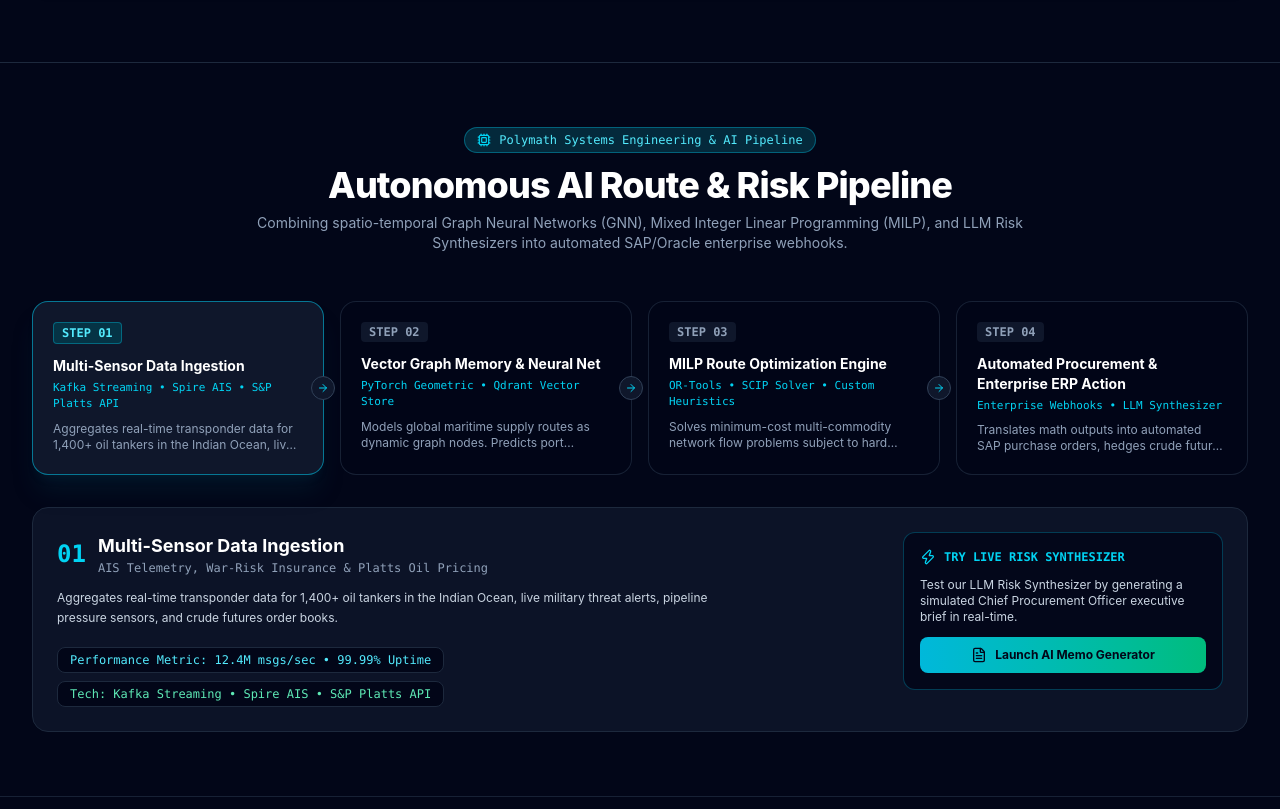
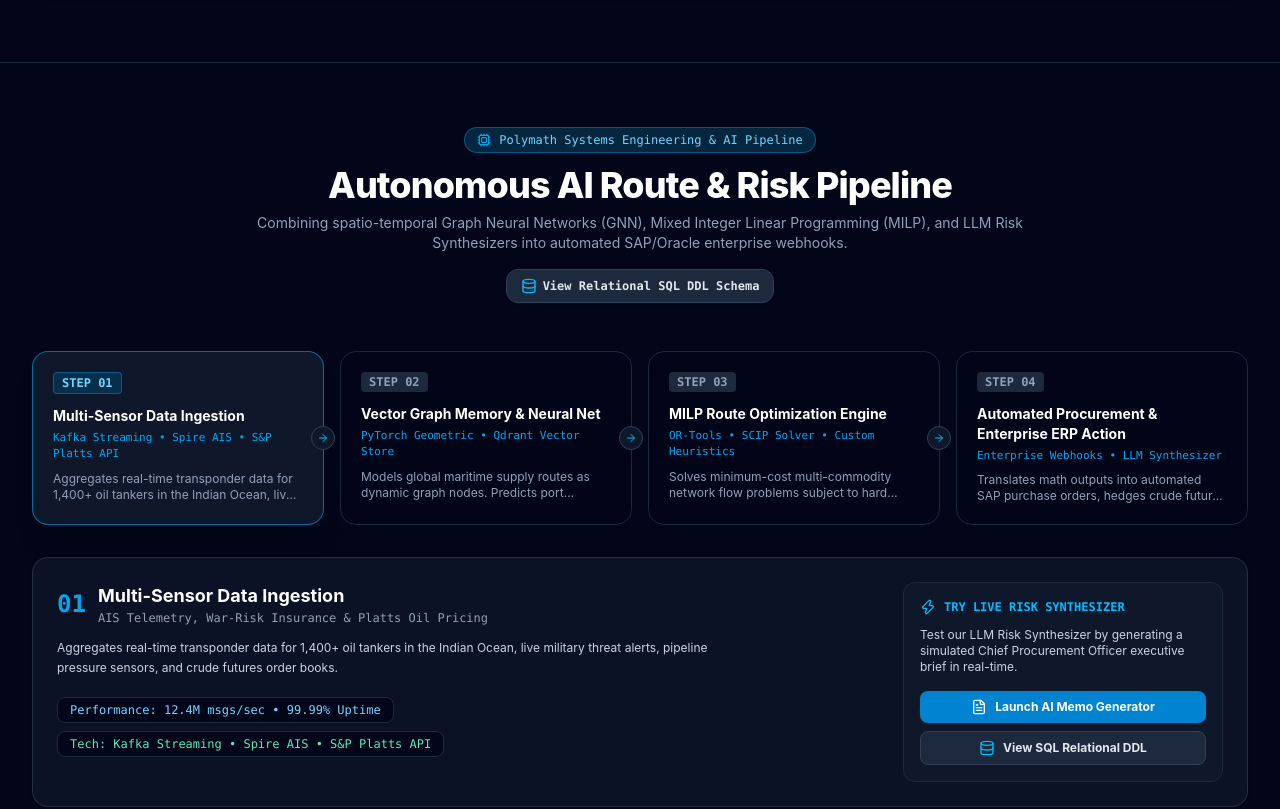
Before and after one commit to nagprathikmg01/HORMIZ_ALT_AI, a React (Vite) app: page / in a window 1280 px wide. Shown: the part 7720-8529 px from the top of the page. Built offline with nearby package versions, Linux system fonts and the light colour scheme; no server answers.

Commit message:
Integrate DatabaseSchemaModal with SQL DDL for chokepoint nodes, corridors, and ERP orders

```diff
--- a/src/App.jsx
+++ b/src/App.jsx
@@ -12,6 +12,7 @@ import RouteMap from './components/RouteMap';
 import AIAgentStudio from './components/AIAgentStudio';
 import ArchitectureDiagram from './components/ArchitectureDiagram';
 import AIGeneratorModal from './components/AIGeneratorModal';
+import DatabaseSchemaModal from './components/DatabaseSchemaModal';
 import GTMStrategy from './components/GTMStrategy';
 import VulnerabilitySection from './components/VulnerabilitySection';
 import VideoSection from './components/VideoSection';
@@ -23,6 +24,7 @@ export default function App() {
   const [theme, setTheme] = useState('dark');
   const [activeTab, setActiveTab] = useState('hero');
   const [isAIMemoOpen, setIsAIMemoOpen] = useState(false);
+  const [isDbSchemaOpen, setIsDbSchemaOpen] = useState(false);
 
   const toggleTheme = () => {
     setTheme(prev => prev === 'dark' ? 'light' : 'dark');
@@ -187,6 +189,8 @@ export default function App() {
         {/* Section 9: Systems & Architecture Layer (Polymath Engineering Breakdown) */}
         <ArchitectureDiagram
           onOpenAIMemo={() => setIsAIMemoOpen(true)}
+          onOpenDbSchema={() => setIsDbSchemaOpen(true)}
+          theme={theme}
         />
 
         {/* Section 10: Business Model & Go-To-Market (GTM) Strategy */}
@@ -211,6 +215,13 @@ export default function App() {
         metrics={metrics}
       />
 
+      {/* Database Relational Schema DDL Modal */}
+      <DatabaseSchemaModal
+        isOpen={isDbSchemaOpen}
+        onClose={() => setIsDbSchemaOpen(false)}
+        theme={theme}
+      />
+
     </div>
   );
 }
--- a/src/components/ArchitectureDiagram.jsx
+++ b/src/components/ArchitectureDiagram.jsx
@@ -12,30 +12,46 @@ import {
   ShieldCheck,
   Zap,
   Activity,
-  Code2
+  Code2,
+  Table
 } from 'lucide-react';
 import { ARCHITECTURE_NODES } from '../data/simulationData';
 
-export default function ArchitectureDiagram({ onOpenAIMemo }) {
+export default function ArchitectureDiagram({ onOpenAIMemo, onOpenDbSchema, theme = 'dark' }) {
   const [activeStep, setActiveStep] = useState(0);
+  const isDark = theme === 'dark';
 
   return (
-    <section id="architecture" className="py-16 bg-slate-950 border-b border-slate-800/80 relative">
+    <section id="architecture" className={`py-16 border-b transition-colors ${
+      isDark ? 'bg-slate-950 border-slate-800' : 'bg-slate-50 border-slate-200'
+    }`}>
       <div className="max-w-7xl mx-auto px-4 sm:px-6 lg:px-8">
 
         {/* Header */}
         <div className="text-center max-w-3xl mx-auto mb-12">
-          <div className="inline-flex items-center space-x-2 bg-cyan-950/80 border border-cyan-500/40 px-3 py-1 rounded-full text-xs font-mono text-cyan-300 mb-3">
-            <Cpu className="h-3.5 w-3.5 text-cyan-400" />
+          <div className={`inline-flex items-center space-x-2 px-3 py-1 rounded-full text-xs font-mono mb-3 ${
+            isDark ? 'bg-sky-950/80 border border-sky-500/40 text-sky-300' : 'bg-sky-50 border border-sky-200 text-sky-700'
+          }`}>
+            <Cpu className="h-3.5 w-3.5 text-sky-500" />
             <span>Polymath Systems Engineering & AI Pipeline</span>
           </div>
 
-          <h2 className="text-3xl sm:text-4xl font-extrabold text-white tracking-tight font-sans">
+          <h2 className={`text-3xl sm:text-4xl font-extrabold tracking-tight font-sans ${isDark ? 'text-white' : 'text-slate-900'}`}>
             Autonomous AI Route & Risk Pipeline
           </h2>
-          <p className="text-sm text-slate-400 mt-2">
+          <p className={`text-sm mt-2 ${isDark ? 'text-slate-400' : 'text-slate-600'}`}>
             Combining spatio-temporal Graph Neural Networks (GNN), Mixed Integer Linear Programming (MILP), and LLM Risk Synthesizers into automated SAP/Oracle enterprise webhooks.
           </p>
+
+          <div className="mt-4 flex items-center justify-center space-x-3">
+            <button
+              onClick={onOpenDbSchema}
+              className="flex items-center space-x-1.5 bg-slate-800 hover:bg-slate-700 text-slate-200 border border-slate-700 px-3.5 py-2 rounded-xl text-xs font-mono font-bold transition-all shadow-sm"
+            >
+              <Database className="h-4 w-4 text-sky-400" />
+              <span>View Relational SQL DDL Schema</span>
+            </button>
+          </div>
         </div>
 
         {/* Interactive Step Node Flow (Horizontal Chain) */}
@@ -46,49 +62,50 @@ export default function ArchitectureDiagram({ onOpenAIMemo }) {
               <div
                 key={node.step}
                 onClick={() => setActiveStep(idx)}
-                className={`glass-card rounded-2xl p-5 border cursor-pointer transition-all relative ${
+                className={`rounded-2xl p-5 border cursor-pointer transition-all relative ${
                   isActive
-                    ? 'border-cyan-500/60 bg-slate-900 shadow-xl shadow-cyan-950/30'
-                    : 'border-slate-800/80 bg-slate-950/60 hover:border-slate-700'
+                    ? isDark ? 'border-sky-500/60 bg-slate-900 shadow-xl' : 'border-sky-300 bg-sky-50 shadow-md'
+                    : isDark ? 'border-slate-800 bg-slate-950/60 hover:border-slate-700' : 'border-slate-200 bg-white hover:bg-slate-50'
                 }`}
               >
-                {/* Arrow Connector on desktop */}
                 {idx < ARCHITECTURE_NODES.length - 1 && (
                   <div className="hidden md:block absolute -right-3 top-1/2 -translate-y-1/2 z-10">
-                    <div className="h-6 w-6 rounded-full bg-slate-900 border border-slate-700 flex items-center justify-center">
-                      <ArrowRight className="h-3 w-3 text-cyan-400" />
+                    <div className={`h-6 w-6 rounded-full border flex items-center justify-center ${
+                      isDark ? 'bg-slate-900 border-slate-700 text-sky-400' : 'bg-white border-slate-300 text-sky-600'
+                    }`}>
+                      <ArrowRight className="h-3 w-3" />
                     </div>
                   </div>
                 )}
 
                 <div className="flex items-center justify-between mb-3">
                   <span className={`text-xs font-mono font-bold px-2 py-0.5 rounded ${
-                    isActive ? 'bg-cyan-950 text-cyan-300 border border-cyan-500/40' : 'bg-slate-900 text-slate-400'
+                    isActive ? 'bg-sky-950 text-sky-300 border border-sky-500/40' : 'bg-slate-800 text-slate-400'
                   }`}>
                     STEP {node.step}
                   </span>
-                  {isActive && <span className="h-2 w-2 rounded-full bg-cyan-400 animate-ping" />}
+                  {isActive && <span className="h-2 w-2 rounded-full bg-sky-400 animate-ping" />}
                 </div>
 
-                <h3 className="text-sm font-bold text-white font-sans">{node.title}</h3>
-                <p className="text-[11px] text-cyan-400 font-mono mt-1">{node.tech}</p>
-                <p className="text-xs text-slate-400 mt-2 line-clamp-2">{node.desc}</p>
+                <h3 className={`text-sm font-bold font-sans ${isDark ? 'text-white' : 'text-slate-900'}`}>{node.title}</h3>
+                <p className="text-[11px] text-sky-500 font-mono mt-1">{node.tech}</p>
+                <p className={`text-xs mt-2 line-clamp-2 ${isDark ? 'text-slate-400' : 'text-slate-600'}`}>{node.desc}</p>
               </div>
             );
           })}
         </div>
 
         {/* Selected Step Deep Dive Card */}
-        <div className="glass-card rounded-2xl p-6 border border-slate-800 bg-slate-900/80">
+        <div className={`rounded-2xl p-6 border ${isDark ? 'stitch-card-dark' : 'stitch-card-light'}`}>
           <div className="flex flex-col lg:flex-row items-start justify-between gap-6">
 
             <div className="space-y-3 max-w-2xl">
               <div className="flex items-center space-x-3">
-                <span className="text-2xl font-extrabold text-cyan-400 font-mono">
+                <span className="text-2xl font-extrabold text-sky-500 font-mono">
                   {ARCHITECTURE_NODES[activeStep].step}
                 </span>
                 <div>
-                  <h3 className="text-lg font-bold text-white">
+                  <h3 className={`text-lg font-bold ${isDark ? 'text-white' : 'text-slate-900'}`}>
                     {ARCHITECTURE_NODES[activeStep].title}
                   </h3>
                   <p className="text-xs text-slate-400 font-mono">
@@ -97,36 +114,51 @@ export default function ArchitectureDiagram({ onOpenAIMemo }) {
                 </div>
               </div>
 
-              <p className="text-xs text-slate-300 leading-relaxed font-sans">
+              <p className={`text-xs leading-relaxed font-sans ${isDark ? 'text-slate-300' : 'text-slate-700'}`}>
                 {ARCHITECTURE_NODES[activeStep].desc}
               </p>
 
               <div className="flex flex-wrap items-center gap-2 pt-2">
-                <span className="bg-slate-950 border border-slate-800 text-cyan-300 text-xs font-mono px-3 py-1 rounded-lg">
-                  Performance Metric: {ARCHITECTURE_NODES[activeStep].metrics}
+                <span className={`text-xs font-mono px-3 py-1 rounded-lg border ${
+                  isDark ? 'bg-slate-950 border-slate-800 text-sky-300' : 'bg-slate-100 border-slate-300 text-sky-700'
+                }`}>
+                  Performance: {ARCHITECTURE_NODES[activeStep].metrics}
                 </span>
-                <span className="bg-slate-950 border border-slate-800 text-emerald-300 text-xs font-mono px-3 py-1 rounded-lg">
+                <span className={`text-xs font-mono px-3 py-1 rounded-lg border ${
+                  isDark ? 'bg-slate-950 border-slate-800 text-emerald-300' : 'bg-slate-100 border-slate-300 text-emerald-700'
+                }`}>
                   Tech: {ARCHITECTURE_NODES[activeStep].tech}
                 </span>
               </div>
             </div>
 
             {/* Right Action Box */}
-            <div className="w-full lg:w-80 glass-card rounded-xl p-4 border border-cyan-500/30 bg-slate-950/80 space-y-3">
-              <div className="flex items-center space-x-2 text-xs font-mono font-bold text-cyan-400">
+            <div className="w-full lg:w-80 rounded-xl p-4 border space-y-3 bg-slate-900 border-slate-800">
+              <div className="flex items-center space-x-2 text-xs font-mono font-bold text-sky-400">
                 <Zap className="h-4 w-4" />
                 <span>TRY LIVE RISK SYNTHESIZER</span>
               </div>
               <p className="text-xs text-slate-300">
                 Test our LLM Risk Synthesizer by generating a simulated Chief Procurement Officer executive brief in real-time.
               </p>
+
+              <div className="space-y-2 pt-1">
                 <button
                   onClick={onOpenAIMemo}
-                className="w-full flex items-center justify-center space-x-2 bg-gradient-to-r from-cyan-500 to-emerald-500 hover:from-cyan-400 hover:to-emerald-400 text-slate-950 font-bold py-2.5 rounded-lg text-xs transition-all"
+                  className="w-full flex items-center justify-center space-x-2 bg-sky-600 hover:bg-sky-500 text-white font-bold py-2 rounded-lg text-xs transition-all"
                 >
                   <FileText className="h-4 w-4" />
                   <span>Launch AI Memo Generator</span>
                 </button>
+
+                <button
+                  onClick={onOpenDbSchema}
+                  className="w-full flex items-center justify-center space-x-2 bg-slate-800 hover:bg-slate-700 text-slate-200 font-bold py-2 rounded-lg text-xs transition-all border border-slate-700"
+                >
+                  <Database className="h-4 w-4 text-sky-400" />
+                  <span>View SQL Relational DDL</span>
+                </button>
+              </div>
             </div>
 
           </div>
--- /dev/null
+++ b/src/components/DatabaseSchemaModal.jsx
@@ -0,0 +1,153 @@
+import React, { useState } from 'react';
+import { X, Database, Copy, Check, Server, Table, Code2, ShieldCheck, Sparkles } from 'lucide-react';
+
+export default function DatabaseSchemaModal({ isOpen, onClose, theme = 'dark' }) {
+  const [copied, setCopied] = useState(false);
+  const isDark = theme === 'dark';
+
+  const sqlDDL = `-- Relational Schema: Maritime Energy Flow & Strategic Procurement Graph
+CREATE TABLE chokepoint_nodes (
+    node_id UUID PRIMARY KEY DEFAULT gen_random_uuid(),
+    node_name VARCHAR(100) NOT NULL, -- e.g., 'Strait of Hormuz', 'Yanbu Terminal', 'Fujairah ADCOP'
+    node_type VARCHAR(50) NOT NULL, -- 'STRAIT', 'PIPELINE_PORT', 'RAIL_TERMINAL'
+    coordinates POINT NOT NULL,
+    max_throughput_bpd NUMERIC(12, 2) NOT NULL, -- e.g., 5000000.00
+    current_status VARCHAR(30) DEFAULT 'ACTIVE', -- 'BLOCKED', 'RESTRICTED', 'CLEAR'
+    updated_at TIMESTAMP WITH TIME ZONE DEFAULT NOW()
+);
+
+CREATE TABLE multimodal_corridors (
+    corridor_id UUID PRIMARY KEY DEFAULT gen_random_uuid(),
+    source_node UUID REFERENCES chokepoint_nodes(node_id),
+    target_node UUID REFERENCES chokepoint_nodes(node_id),
+    transit_mode VARCHAR(50) NOT NULL, -- 'VLCC_SEA', 'OVERLAND_PIPELINE', 'INSTC_RAIL'
+    base_transit_days INT NOT NULL,
+    freight_cost_per_bbl NUMERIC(8, 2) NOT NULL,
+    war_risk_surcharge NUMERIC(10, 2) DEFAULT 0.00,
+    carbon_delta_kg_per_bbl NUMERIC(6, 2)
+);
+
+CREATE TABLE enterprise_reroute_orders (
+    order_id UUID PRIMARY KEY DEFAULT gen_random_uuid(),
+    enterprise_cpo_id VARCHAR(100) NOT NULL,
+    refinery_destination VARCHAR(100) NOT NULL, -- e.g., 'Jamnagar Refinery', 'Ningbo Petrochemical'
+    crude_grade VARCHAR(50) NOT NULL, -- 'ARAB_LIGHT', 'BASRAH_MEDIUM', 'DUBAI_SOUR'
+    volume_bpd NUMERIC(12, 2) NOT NULL,
+    selected_corridor_id UUID REFERENCES multimodal_corridors(corridor_id),
+    sap_s4hana_po_reference VARCHAR(100) UNIQUE,
+    hedging_future_ticker VARCHAR(50), -- e.g., 'ICE_BRENT_DEC26'
+    created_at TIMESTAMP WITH TIME ZONE DEFAULT NOW()
+);`;
+
+  const handleCopy = () => {
+    navigator.clipboard.writeText(sqlDDL);
+    setCopied(true);
+    setTimeout(() => setCopied(false), 2000);
+  };
+
+  if (!isOpen) return null;
+
+  return (
+    <div className="fixed inset-0 z-50 flex items-center justify-center p-4 bg-slate-950/80 backdrop-blur-md animate-fadeIn">
+      <div className={`rounded-2xl border w-full max-w-4xl overflow-hidden shadow-2xl flex flex-col max-h-[90vh] transition-colors ${
+        isDark ? 'bg-slate-950 border-slate-700 text-slate-100' : 'bg-white border-slate-300 text-slate-900'
+      }`}>
+
+        {/* Modal Header */}
+        <div className={`flex items-center justify-between p-4 px-6 border-b ${
+          isDark ? 'bg-slate-900 border-slate-800' : 'bg-slate-100 border-slate-200'
+        }`}>
+          <div className="flex items-center space-x-3">
+            <div className="h-9 w-9 rounded-xl bg-sky-950 border border-sky-500/40 flex items-center justify-center">
+              <Database className="h-5 w-5 text-sky-400" />
+            </div>
+            <div>
+              <h3 className="text-base font-bold font-mono uppercase tracking-wider">
+                PostgreSQL / PostGIS Relational Schema DDL
+              </h3>
+              <p className="text-xs text-slate-400">
+                Maritime Energy Flow Graph & Enterprise SAP S/4HANA Reroute Orders
+              </p>
+            </div>
+          </div>
+
+          <button
+            onClick={onClose}
+            className={`p-1.5 rounded-lg border transition-colors ${
+              isDark ? 'bg-slate-800 border-slate-700 text-slate-400 hover:text-white' : 'bg-white border-slate-300 text-slate-600 hover:text-slate-900'
+            }`}
+          >
+            <X className="h-4 w-4" />
+          </button>
+        </div>
+
+        {/* Modal Body */}
+        <div className="p-6 overflow-y-auto font-mono text-xs leading-relaxed space-y-5 flex-1">
+
+          {/* Tables Overview Cards */}
+          <div className="grid grid-cols-1 md:grid-cols-3 gap-3">
+            <div className={`p-3 rounded-xl border ${isDark ? 'bg-slate-900/90 border-slate-800' : 'bg-slate-50 border-slate-200'}`}>
+              <div className="flex items-center space-x-2 text-sky-500 font-bold mb-1">
+                <Table className="h-4 w-4" />
+                <span>chokepoint_nodes</span>
+              </div>
+              <p className="text-[11px] text-slate-400">PostGIS POINT coordinates, max throughput bpd ceilings, and active status.</p>
+            </div>
+
+            <div className={`p-3 rounded-xl border ${isDark ? 'bg-slate-900/90 border-slate-800' : 'bg-slate-50 border-slate-200'}`}>
+              <div className="flex items-center space-x-2 text-emerald-500 font-bold mb-1">
+                <Table className="h-4 w-4" />
+                <span>multimodal_corridors</span>
+              </div>
+              <p className="text-[11px] text-slate-400">Source/target FKs, transit mode, base days, freight $/bbl & war risk surcharges.</p>
+            </div>
+
+            <div className={`p-3 rounded-xl border ${isDark ? 'bg-slate-900/90 border-slate-800' : 'bg-slate-50 border-slate-200'}`}>
+              <div className="flex items-center space-x-2 text-amber-500 font-bold mb-1">
+                <Table className="h-4 w-4" />
+                <span>enterprise_reroute_orders</span>
+              </div>
+              <p className="text-[11px] text-slate-400">Idempotent SAP S/4HANA PO references, crude grade blends & ICE futures tickers.</p>
+            </div>
+          </div>
+
+          {/* DDL Code Block */}
+          <div className="bg-slate-950 p-4 rounded-xl border border-slate-800 text-slate-200 shadow-inner overflow-x-auto">
+            <pre className="text-[11.5px] font-mono whitespace-pre text-sky-300">
+              {sqlDDL}
+            </pre>
+          </div>
+
+        </div>
+
+        {/* Modal Footer */}
+        <div className={`p-4 px-6 border-t flex items-center justify-between gap-3 ${
+          isDark ? 'bg-slate-900 border-slate-800' : 'bg-slate-100 border-slate-200'
+        }`}>
+          <span className="text-xs font-mono text-slate-400 flex items-center space-x-1">
+            <ShieldCheck className="h-4 w-4 text-emerald-500" />
+            <span>3 Foreign-Key Constraints • UUID v4 Primary Keys</span>
+          </span>
+
+          <div className="flex items-center space-x-3">
+            <button
+              onClick={handleCopy}
+              className="flex items-center space-x-1.5 bg-slate-800 hover:bg-slate-700 text-slate-200 px-3.5 py-2 rounded-lg text-xs font-semibold border border-slate-700 transition-all"
+            >
+              {copied ? <Check className="h-3.5 w-3.5 text-emerald-400" /> : <Copy className="h-3.5 w-3.5 text-slate-400" />}
+              <span>{copied ? 'Copied DDL' : 'Copy SQL DDL'}</span>
+            </button>
+
+            <button
+              onClick={onClose}
+              className="bg-sky-600 hover:bg-sky-500 text-white font-bold px-4 py-2 rounded-lg text-xs transition-all shadow-sm"
+            >
+              Close Viewer
+            </button>
+          </div>
+        </div>
+
+      </div>
+    </div>
+  );
+}
```
Lines whose indentation alone changed are shown as unchanged.
